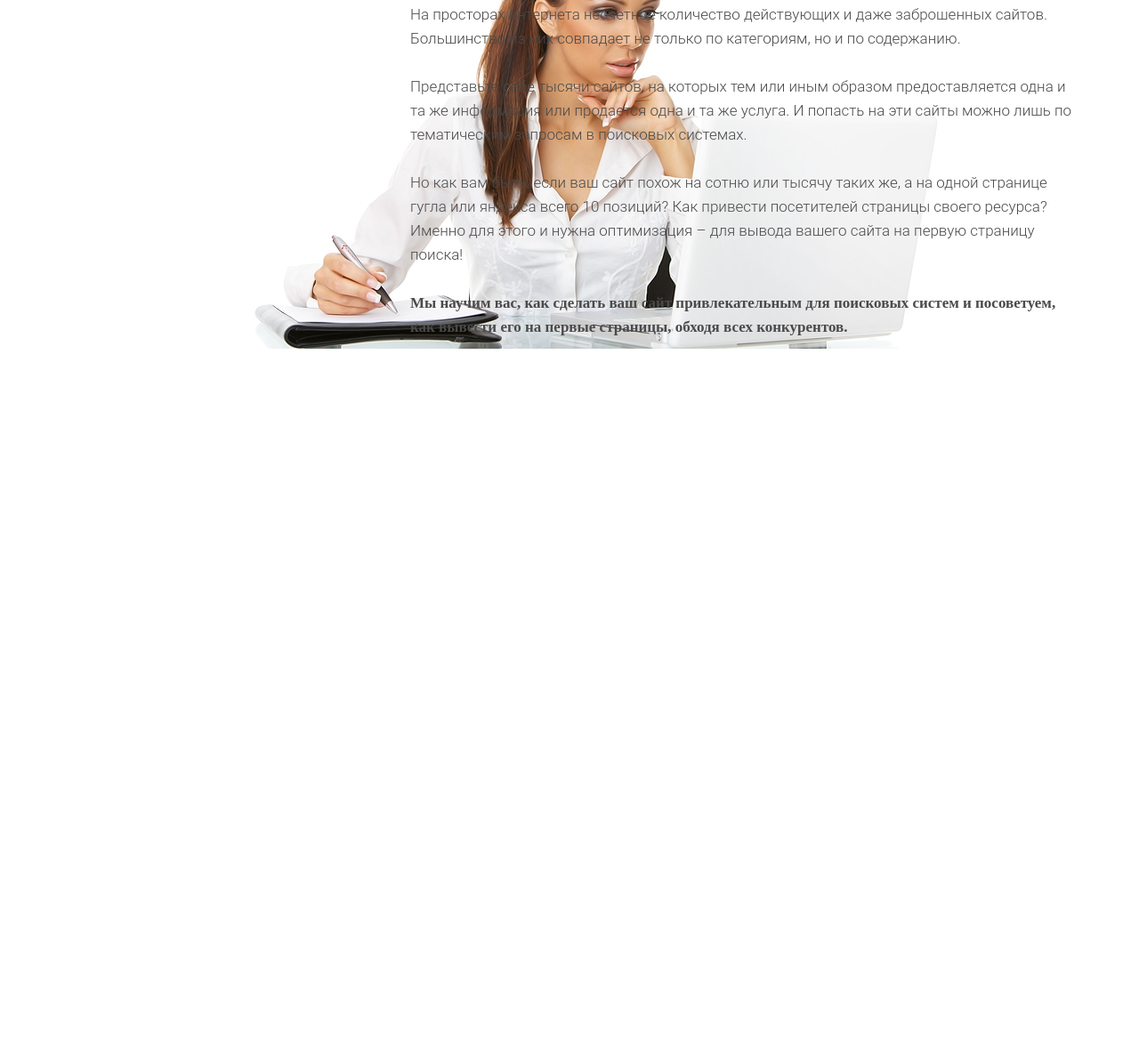
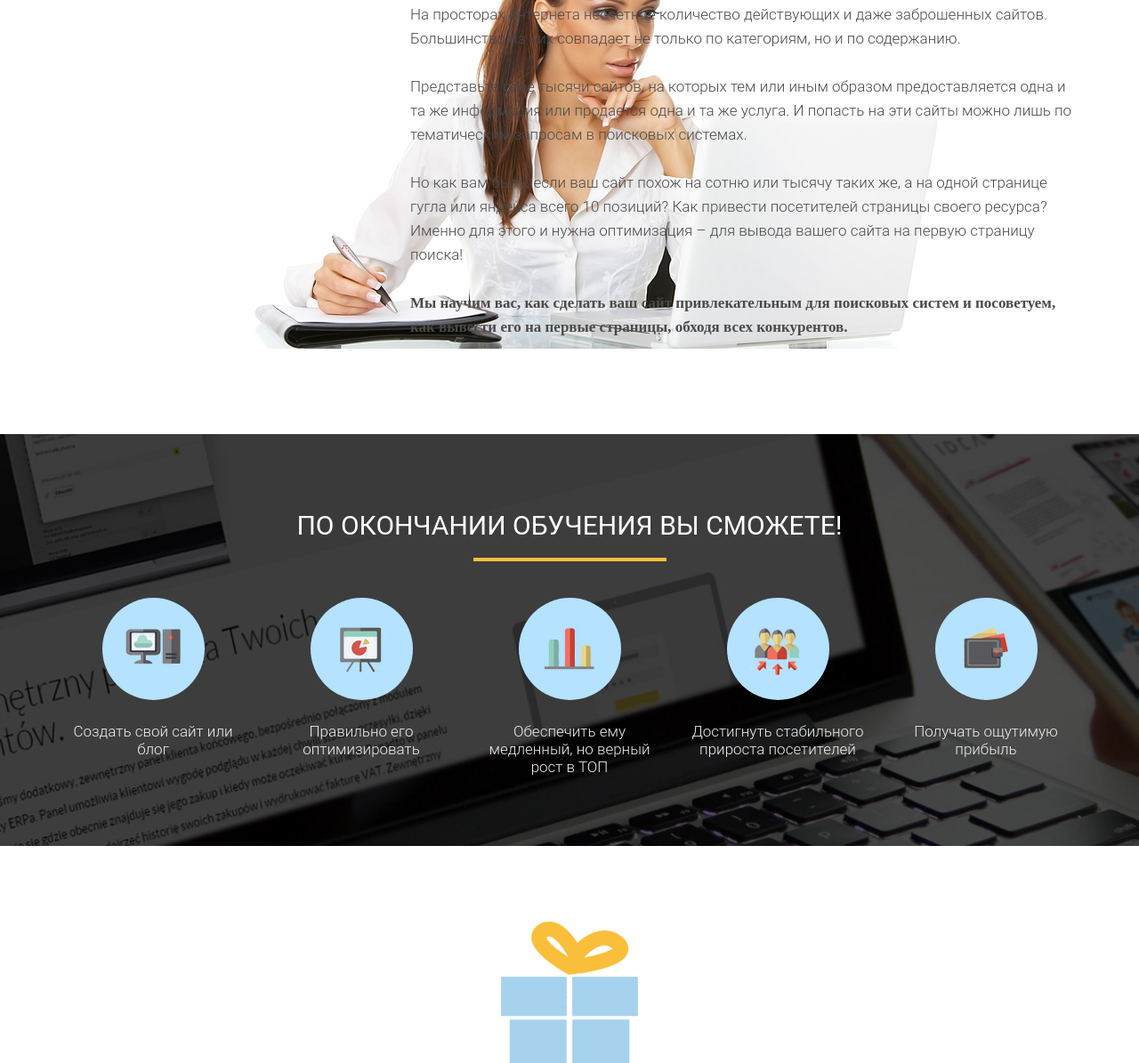
Before and after one commit to ZeRcooI/PetrichenkoWordpressIntensive, a website: page src/index.html in a window 1280 px wide. Shown: the part 1605-2800 px from the top of the page at 89% size. Before the commit the page ends 2093 px from the top, so only its background shows below. Drawn offline with Linux system fonts and the light colour scheme.

Commit message:
Закончил четвертый блок

```diff
--- a/src/CSS/style.css
+++ b/src/CSS/style.css
@@ -81,16 +81,17 @@ h2.title {
   font-weight: 700;
 }
 
-.promo .promo_btn {
+.promo .promo_btn,
+.bonus .bonus_btn {
   display: block;
   color: #fff;
   margin: 0 auto;
   margin-top: 50px;
   width: 313px;
   height: 72px;
-  box-shadow: inset 0 0 0 rgba(0, 0, 0, 0.4);
-  border: 4px solid rgba(0, 0, 0, 0.23);
-  background: linear-gradient(to top, #2798b9 0%, #3ab6da 100%);
+  border: none;
+  box-shadow: 0 0 10px 0 rgba(0, 0, 0, 0.4);
+  background: linear-gradient(0deg, #2798b9 0%, #3ab6da 100%);
   font-family: 'Roboto Bold';
   text-transform: uppercase;
   font-size: 16px;
@@ -98,6 +99,7 @@ h2.title {
   text-align: center;
   cursor: pointer;
   outline: none;
+  text-shadow: -1px -1px 0 rgba(0, 0, 0, 0.22);
 }
 
 .more {
@@ -125,7 +127,8 @@ h2.title {
   padding: 85px 0 75px 0;
 }
 
-.waiting .waiting_header {
+.waiting .waiting_header,
+.finish .finish_header {
   color: #252525;
   font-family: Roboto;
   font-size: 30px;
@@ -134,7 +137,12 @@ h2.title {
   text-align: center;
 }
 
-.waiting .waiting_divider {
+.finish .finish_header {
+  color: white;
+}
+
+.waiting .waiting_divider,
+.finish .finish_divider {
   margin: 0 auto;
   margin-top: 18px;
   width: 217px;
@@ -211,3 +219,74 @@ h2.title {
   left: 240px;
   z-index: -1;
 }
+
+.finish {
+  min-height: 447px;
+  padding: 86px 0 79px 0;
+  background: url('/src/img/background/second_bg.png') center center/cover
+    no-repeat;
+}
+
+.finish .finish_wrapper {
+  margin-top: 41px;
+  display: flex;
+  justify-content: space-between;
+}
+
+.finish .finish_wrapper .finish_item {
+  width: 204px;
+}
+
+.finish .finish_wrapper .finish_round {
+  display: flex;
+  justify-content: center;
+  align-items: center;
+  margin: 0 auto;
+  width: 115px;
+  height: 115px;
+  background-color: #b4e2ff;
+  border-radius: 100%;
+}
+
+.finish .finish_wrapper .finish_item .finish_descr {
+  margin-top: 25px;
+  color: #efefef;
+  text-align: center;
+  font-family: Roboto;
+  font-size: 17px;
+  font-weight: 300;
+  line-height: 20px;
+}
+
+.bonus {
+  min-height: 630px;
+  margin: 85px 0 88px 0;
+}
+
+.bonus .bonus_img {
+  display: block;
+  margin: 0 auto;
+  width: 154px;
+  height: 174px;
+}
+
+.bonus .bonus_text {
+  margin-top: 45px;
+  font-family: Roboto Regular;
+  font-weight: 400;
+  font-size: 30px;
+  line-height: 30px;
+  text-align: center;
+  color: #252525;
+}
+
+.bonus .bonus_btn {
+  margin-top: 50px;
+  width: 313px;
+  height: 72px;
+}
+
+.meet {
+  min-height: 630px;
+  margin: 90px 0;
+}
--- a/src/index.html
+++ b/src/index.html
@@ -114,6 +114,67 @@
         </div>
       </div>
     </section>
+    <section class="finish">
+      <div class="container">
+        <h2 class="finish_header">По окончании обучения Вы сможете!</h2>
+        <div class="finish_divider"></div>
+        <div class="finish_wrapper">
+          <div class="finish_item">
+            <div class="finish_round">
+              <img class="finish_icon" src="icons/finish_icon_1.png" alt="1" />
+            </div>
+            <div class="finish_descr">Создать свой сайт или блог</div>
+          </div>
+          <div class="finish_item">
+            <div class="finish_round">
+              <img class="finish_icon" src="icons/finish_icon_2.png" alt="2" />
+            </div>
+            <div class="finish_descr">Правильно его оптимизировать</div>
+          </div>
+          <div class="finish_item">
+            <div class="finish_round">
+              <img class="finish_icon" src="icons/finish_icon_3.png" alt="3" />
+            </div>
+            <div class="finish_descr">
+              Обеспечить ему медленный, но верный рост в ТОП
+            </div>
+          </div>
+          <div class="finish_item">
+            <div class="finish_round">
+              <img class="finish_icon" src="icons/finish_icon_4.png" alt="4" />
+            </div>
+            <div class="finish_descr">
+              Достигнуть стабильного прироста посетителей
+            </div>
+          </div>
+          <div class="finish_item">
+            <div class="finish_round">
+              <img class="finish_icon" src="icons/finish_icon_5.png" alt="5" />
+            </div>
+            <div class="finish_descr">Получать ощутимую прибыль</div>
+          </div>
+        </div>
+      </div>
+    </section>
+    <section class="bonus">
+      <div class="container">
+        <img class="bonus_img" src="icons/gift.png" alt="gift" />
+        <p class="bonus_text">
+          Для всех участников интенсива предусмотрены бонусы и подарки.
+          Нажимайте на кнопку ниже, принимайте участие в вебинарах и забирайте
+          свой приз по окончании обучения!
+        </p>
+        <button class="bonus_btn">Записаться на интенсив!</button>
+      </div>
+    </section>
+    <section class="meet">
+      <div class="container">
+        <img class="meet_img" src="img/waiting/first.png" alt="" />
+        <p></p>
+        <p></p>
+        <p></p>
+      </div>
+    </section>
   </body>
   <script src="js/main.js"></script>
 </html>
```
Also changed, not shown: src/icons/finish_icon_1.png (added), src/icons/finish_icon_2.png (added), src/icons/finish_icon_3.png (added), src/icons/finish_icon_4.png (added), src/icons/finish_icon_5.png (added), src/icons/gift.png (added), src/img/background/second_bg.png (added), src/img/waiting/first.png (added).
